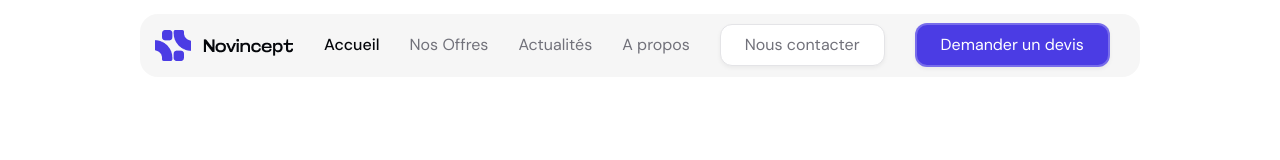
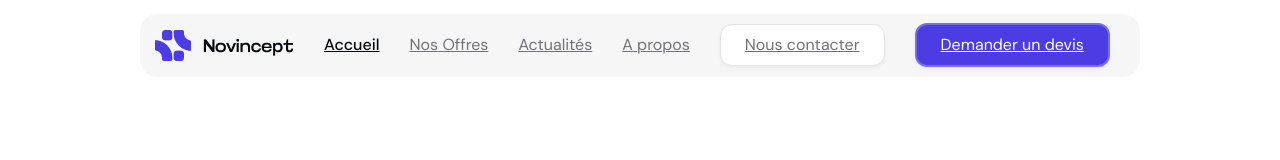
Before and after one commit to RenanYhuel/novincept-website, a Nuxt app: page / in a window 1280 px wide. Shown: the top 160 px of the page. Built offline with nearby package versions, Linux system fonts and the light colour scheme.

Commit message:
Delete the reset from Navbar

```diff
--- a/components/layout/nav.vue
+++ b/components/layout/nav.vue
@@ -29,11 +29,6 @@
 </template>
 
 <style>
-    * {
-        margin: 0;
-        padding: 0;
-        text-decoration: none;
-    }
 
     .nav-section {
         width: 100%;
```
